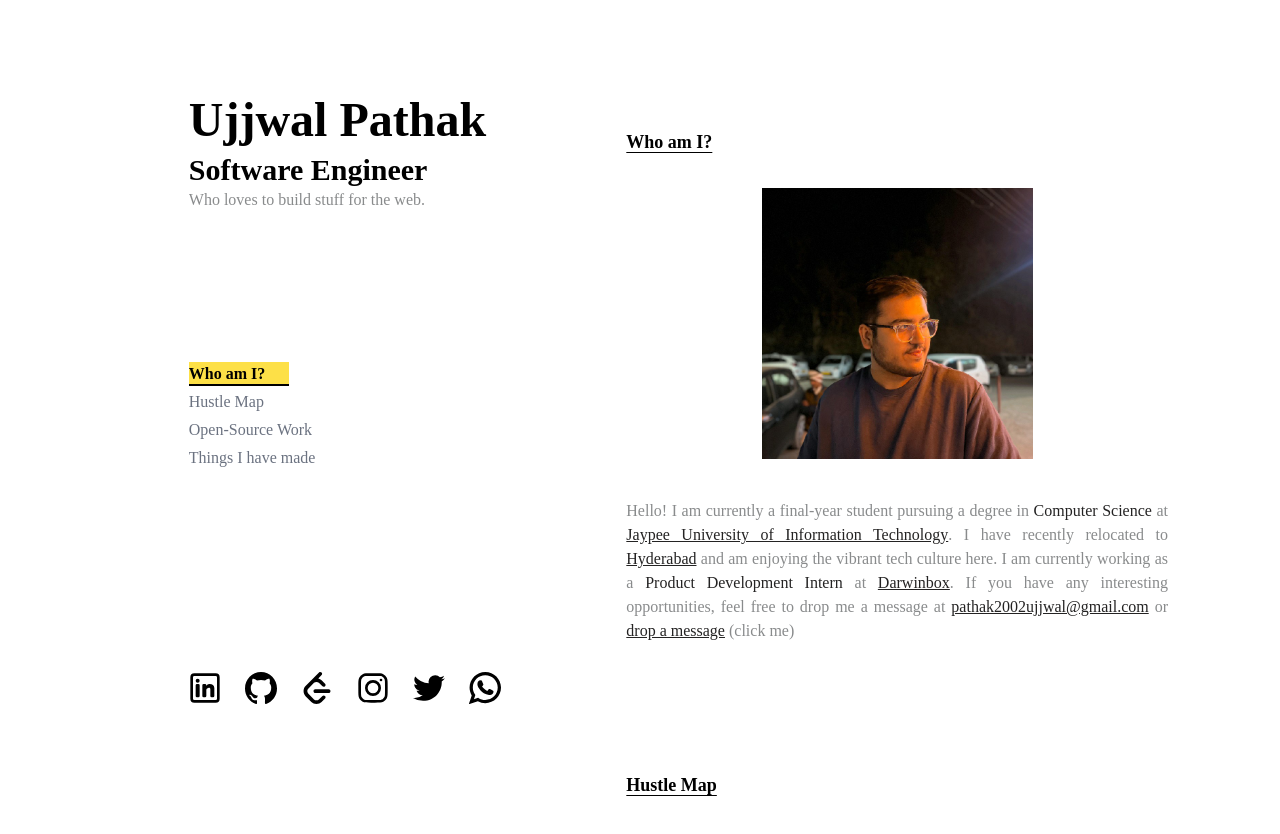
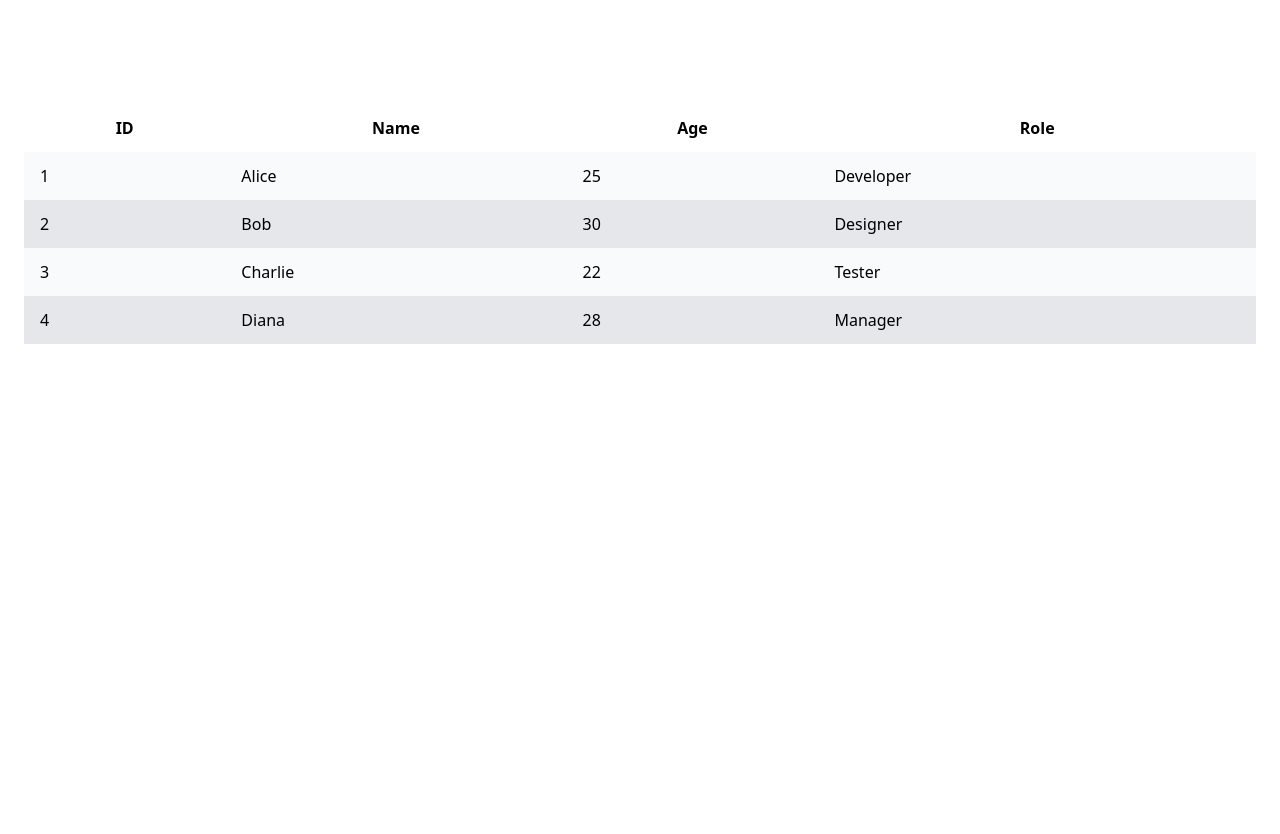
Before and after one commit to ujjwalpathaak/portfolio_v2, a React (Vite) app: page / in a window 1280 px wide. Shown: the top 834 px of the page. Before the commit the page ends 800 px from the top, so only its background shows below. Built offline with nearby package versions, Linux system fonts and the light colour scheme; a web font is replaced by a local one.

Commit message:
commit #12

```diff
--- a/src/App.jsx
+++ b/src/App.jsx
@@ -9,6 +9,8 @@ import Project from "./components/Project";
 import OpenSource from "./components/OpenSource";
 import Navbar from "./components/NavBar";
 import "./SplashScreen.css";
+import ExternalLink from "./components/ExternalLink";
+import Footer from "./components/Footer";
 
 function App() {
   const [activeSection, setActiveSection] = useState("");
@@ -109,7 +111,9 @@ function App() {
             {config.projects.map((exp) => (
               <Project {...exp} />
             ))}
+            <ExternalLink text="Go to Archive" link="/all/projects" />
           </section>
+          <Footer />
         </div>
       </div>
     </>
--- /dev/null
+++ b/src/components/ExternalLink.jsx
@@ -0,0 +1,17 @@
+import React from 'react';
+
+const ExternalLink = ({ text, link }) => {
+  return (
+      <a
+        href={link}
+        target="_blank"
+        rel="noreferrer noopener"
+        className="text-xl italic relative inline-block text-black transition duration-300 group hover:bg-yellow-300"
+      >
+        {text}
+        <span className="absolute left-0 bottom-0 h-[2px] w-0 bg-black transition-all duration-300 group-hover:w-full"></span>
+      </a>
+  );
+};
+
+export default ExternalLink;
--- /dev/null
+++ b/src/components/Footer.jsx
@@ -0,0 +1,9 @@
+import React from 'react'
+
+const Footer = () => {
+  return (
+    <div className='h-[10vh]'></div>
+  )
+}
+
+export default Footer
--- a/src/components/NavBar.jsx
+++ b/src/components/NavBar.jsx
@@ -31,7 +31,7 @@ function Navbar({ activeSection }) {
 
             {/* Text */}
             <span
-              className={`relative z-10 hover:font-bold transition ${
+              className={`relative z-10 transition ${
                 activeSection === id ? "text-heading font-bold" : ""
               }`}
             >
--- a/src/components/Project.jsx
+++ b/src/components/Project.jsx
@@ -4,11 +4,11 @@ import HighlightText from "./HighlightText";
 
 const Projects = ({ name, description, highlight_descripion, technologies, links, image }) => {
   return (
-    <div className="mb-10 flex flex-col items-center" key={name}>
-      <div className="w-full mb-3 lg:w-full lg:mb-6">
+    <div className="mb-10 flex items-start" key={name}>
+      <div className="w-1/4 mb-3 mr-6 lg:mb-6">
         <img className="" src={image} alt={name}></img>
       </div>
-      <div className="w-full">
+      <div className="w-3/4">
         <h6 className="text-xl justify-between items-center flex font-bold text-heading">
           <div>
           {name}
--- a/src/config.json
+++ b/src/config.json
@@ -175,5 +175,27 @@
       "pullRequestsMerged": 4,
       "logo": "./oppia.png"
     }
+  ],
+  "project_archive": [
+    {
+      "name": "Interviewlabs",
+      "description": "Platform for conducting C++ coding interviews with features like real-time coding, video calls (WebRTC), and cloud-based code execution.",
+      "github": ""
+    },
+    {
+      "name": "Pintastic",
+      "description": "Pin-sharing platform with OAuth support, built using Next.js and Firebase.",
+      "github": ""
+    },
+    {
+      "name": "Interviewlabs",
+      "description": "Platform for conducting C++ coding interviews with features like real-time coding, video calls (WebRTC), and cloud-based code execution.",
+      "github": ""
+    },
+    {
+      "name": "Pintastic",
+      "description": "Pin-sharing platform with OAuth support, built using Next.js and Firebase.",
+      "github": ""
+    }
   ]
 }
--- a/src/main.jsx
+++ b/src/main.jsx
@@ -2,9 +2,11 @@ import { StrictMode } from "react";
 import { createRoot } from "react-dom/client";
 import "./index.css";
 import App from "./App.jsx";
+import Table from "./pages/Table.jsx";
 
 createRoot(document.getElementById("root")).render(
   <StrictMode>
-    <App />
+    {/* <App /> */}
+    <Table />
   </StrictMode>,
 );
--- /dev/null
+++ b/src/pages/Table.jsx
@@ -0,0 +1,57 @@
+import React, { useState } from 'react';
+
+const Table = ({data2}) => {
+  // to remove
+  const [data, setData] = useState([
+    { id: 1, name: 'Alice', age: 25, role: 'Developer' },
+    { id: 2, name: 'Bob', age: 30, role: 'Designer' },
+    { id: 3, name: 'Charlie', age: 22, role: 'Tester' },
+    { id: 4, name: 'Diana', age: 28, role: 'Manager' },
+  ]);
+
+  return (
+    <div className="p-6 min-h-screen flex justify-center items-start mt-[10vh]">
+      <table className="min-w-full ">
+        <thead className="">
+          <tr>
+            <th
+              className="py-3 px-4"
+            >
+              ID
+            </th>
+            <th
+              className="py-3 px-4"
+            >
+              Name
+            </th>
+            <th
+              className="py-3 px-4"
+            >
+              Age
+            </th>
+            <th
+              className="py-3 px-4"
+            >
+              Role
+            </th>
+          </tr>
+        </thead>
+        <tbody>
+          {data.map((row, index) => (
+            <tr
+              key={row.id}
+              className={index % 2 === 0 ? 'bg-gray-50' : 'bg-gray-200'}
+            >
+              <td className="py-3 px-4">{row.id}</td>
+              <td className="py-3 px-4">{row.name}</td>
+              <td className="py-3 px-4">{row.age}</td>
+              <td className="py-3 px-4">{row.role}</td>
+            </tr>
+          ))}
+        </tbody>
+      </table>
+    </div>
+  );
+};
+
+export default Table;
```
Also changed, not shown: src/pages/Blogs.jsx (added), src/pages/Main.jsx (added).
